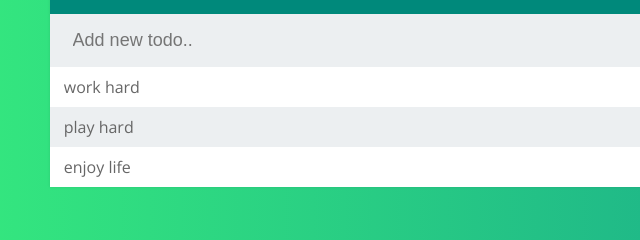
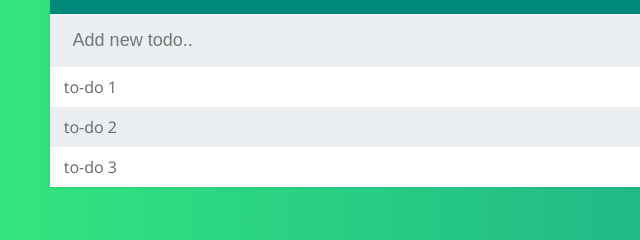
Before and after one commit to arjun08soni/TodoList, a plain HTML site: page index.html in a window 1280 px wide. Shown: the part 292-532 px from the top of the page, 148-788 px from the left. Drawn offline with nearby package versions, Linux system fonts and the light colour scheme.

Commit message:
Update index.html

```diff
--- a/index.html
+++ b/index.html
@@ -17,9 +17,9 @@
   		<input type="text" name="" placeholder="Add new todo..">
 
   		<ul>
-  			<li><span><i class="fas fa-trash 3x"></i></span> work hard</li>
-  			<li><span><i class="fas fa-trash"></i></span> play hard</li>
-  			<li><span><i class="fas fa-trash"></i></span> enjoy life</li>
+  			<li><span><i class="fas fa-trash 3x"></i></span> to-do 1</li>
+  			<li><span><i class="fas fa-trash"></i></span> to-do 2</li>
+  			<li><span><i class="fas fa-trash"></i></span> to-do 3</li>
   		</ul>
   	</div>
 
```
